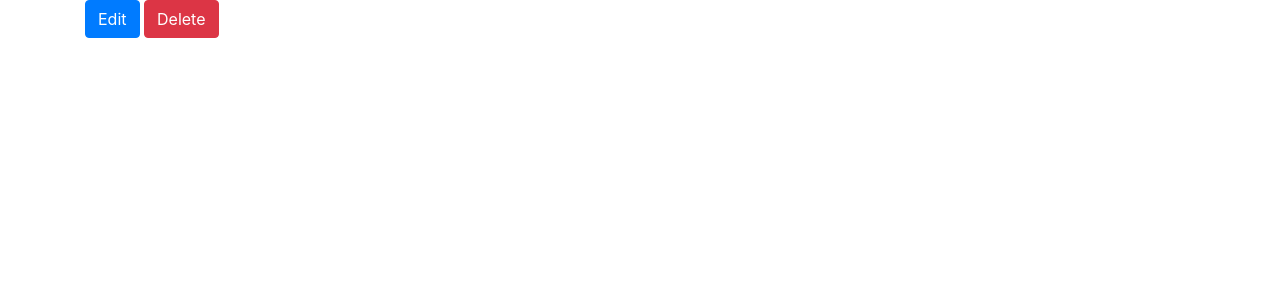
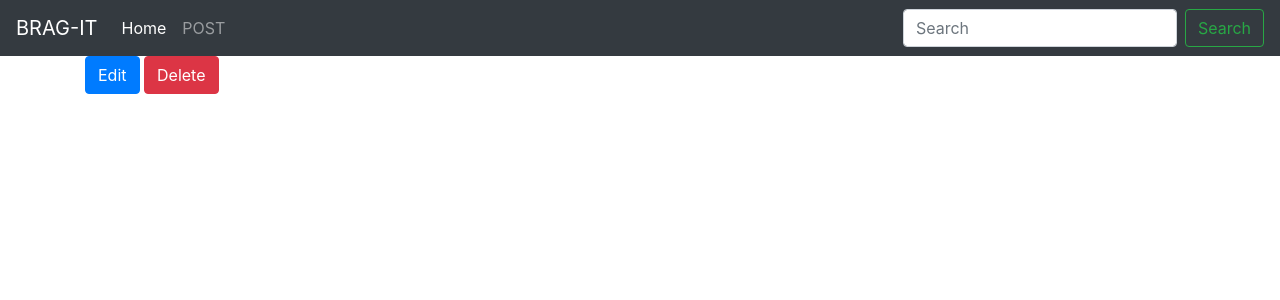
Before and after one commit to Saup21/diversity-inclusion, a Django app: page /post/password/action/7/ in a window 1280 px wide. Shown: the top 300 px of the page. Run offline with Django 3.2, Linux system fonts and the light colour scheme; data comes from the database, SQL or seed files in the repository; some libraries are stand-ins or nearby versions.

Commit message:
fick this

```diff
--- a/blog/templates/blog/base.html
+++ b/blog/templates/blog/base.html
@@ -10,6 +10,29 @@
         <link rel="stylesheet" href="{% static 'css/styles.css' %}">
     </head>
     <body>
+        <!-- navbar -->
+        <nav class="navbar navbar-expand-lg navbar-dark bg-dark">
+            <a class="navbar-brand" href="{% url 'blog' %}">BRAG-IT</a>
+            <button class="navbar-toggler" type="button" data-toggle="collapse" data-target="#navbarSupportedContent" aria-controls="navbarSupportedContent" aria-expanded="false" aria-label="Toggle navigation">
+              <span class="navbar-toggler-icon"></span>
+            </button>
+            <div class="collapse navbar-collapse" id="navbarSupportedContent">
+              <ul class="navbar-nav mr-auto">
+                <li class="nav-item active">
+                  <a class="nav-link" href="{% url 'blog' %}">Home <span class="sr-only">(current)</span></a>
+                </li>
+                <li class="nav-item">
+                    <a class="nav-link mr-2" href="{% url 'new_post' %}">POST</a>
+                </li>
+              </ul>
+              <form class="form-inline my-2 my-lg-0">
+                <input class="form-control mr-sm-2" type="search" placeholder="Search" aria-label="Search">
+                <button class="btn btn-outline-success my-2 my-sm-0" type="submit">Search</button>
+              </form>
+            </div>
+          </nav>
+        <!-- navbar -->
+
         {% block content %}
         {% endblock %}
         <script type="text/javascript" src="{% static 'js/jquery.min.js' %}"></script>
```
